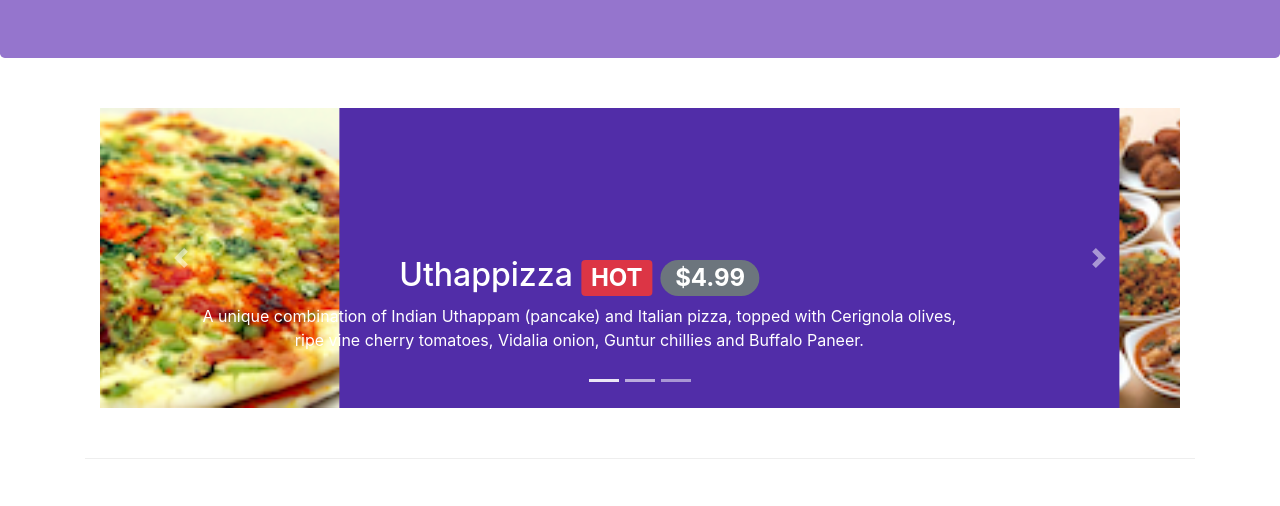
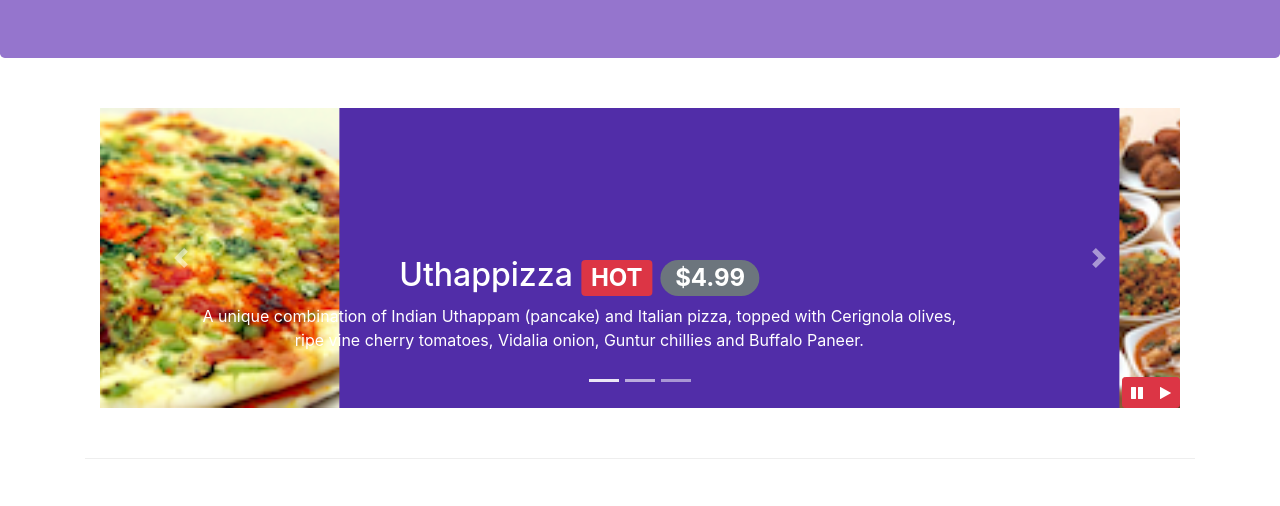
Before and after one commit to Coddiing/Coursera-Tutorials, a website: page index.html in a window 1280 px wide. Shown: the part 276-782 px from the top of the page. Drawn offline with nearby package versions, Linux system fonts and the light colour scheme.

Commit message:
Bootstrap JQuery

```diff
--- a/css/styles.css
+++ b/css/styles.css
@@ -86,3 +86,11 @@ body{
     left: 0;
     min-height: 300px;
 }
+
+#carouselButton
+{
+    right: 0px;
+    position: absolute;
+    bottom: 0px;
+    z-index: 2;
+}
--- a/index.html
+++ b/index.html
@@ -288,6 +288,16 @@
                             href="#mycarousel" role="button" data-slide="next">
                         <span class="carousel-control-next-icon"></span>
                     </a>
+                    <div class="btn-group" id="carouselButton">
+                        <button class="btn btn-danger btn-sm"
+                                id="carousel-pause" >
+                            <span class="fa fa-pause"> </span>
+                        </button>
+                        <button class="btn btn-danger btn-sm"
+                                id="carousel-play" >
+                            <span class="fa fa-play"> </span>
+                        </button>
+                    </div>
                 </div>
             </div>
         </div>
@@ -480,17 +490,28 @@
         </div>
     </footer>
 
+
         <!-- jQuery first, then Popper.js, then Bootstrap JS. -->
         <script src="node_modules/jquery/dist/jquery.slim.min.js"></script>
         <script src="node_modules/popper.js/dist/umd/popper.min.js"></script>
         <script src="node_modules/bootstrap/dist/js/bootstrap.min.js"></script>
         <script>
-            /*
+
             $( document ).ready( function ( ) {
-                $( '[data-toggle="tooltip"]' ).tooltip();
+                //$( '[data-toggle="tooltip"]' ).tooltip();
+
+                $( "#mycarousel" ).carousel({interval:2000})
+
+                $("#carousel-pause").click( function (  ) {
+                    $("#mycarousel").carousel("pause")
+                } )
+                $( "#carousel-play" ).click( function (  ) {
+                    $("#mycarousel").carousel("cycle")
+                } )
             } )
-            */
+
         </script>
+
 </body>
 
 </html>
```
